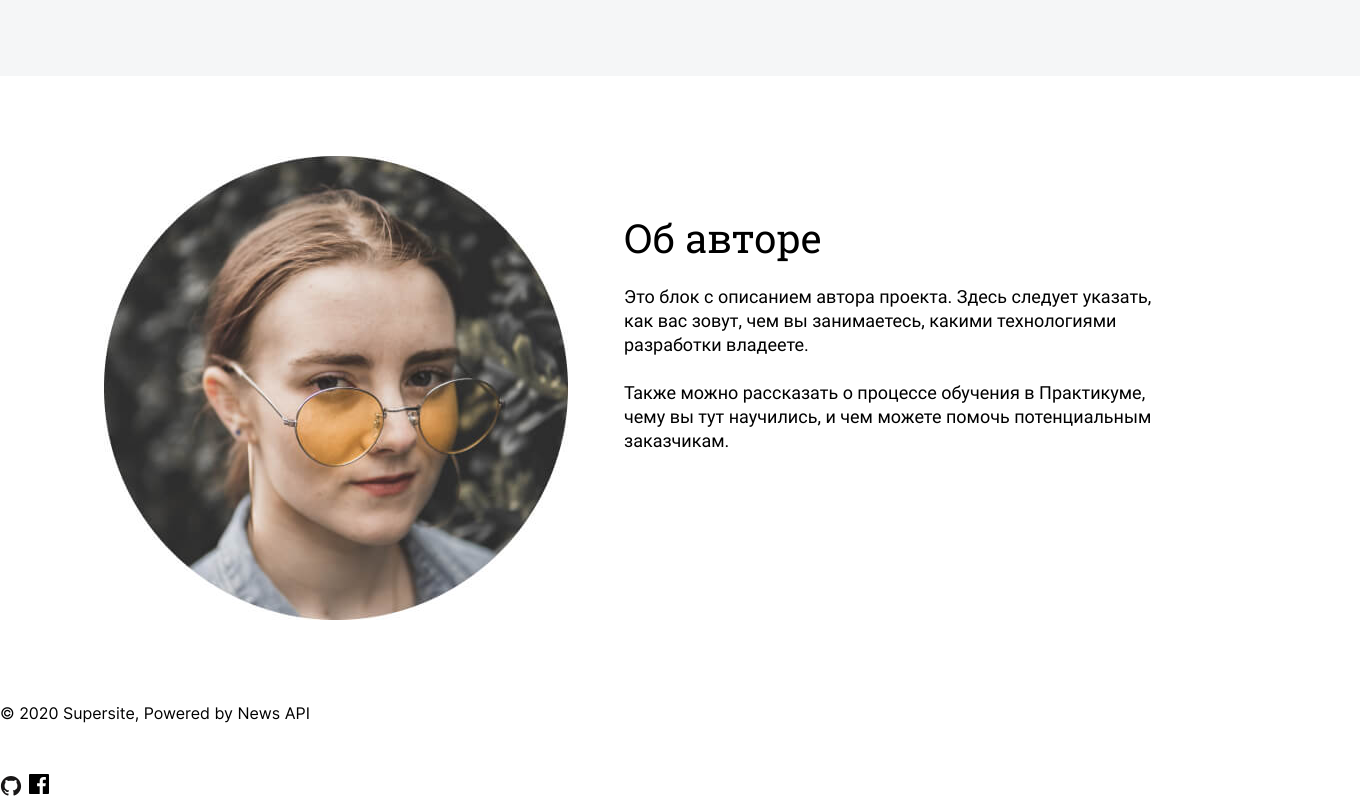
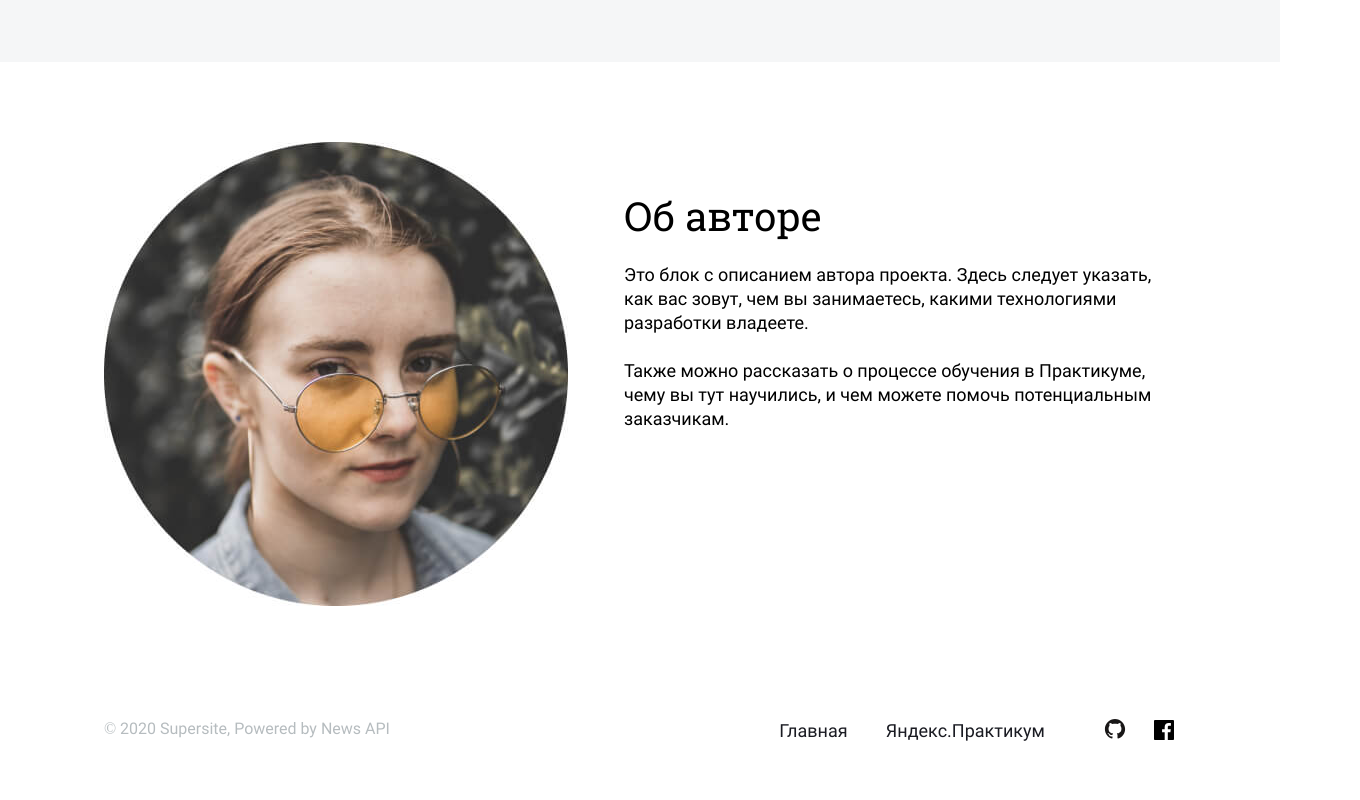
Before and after one commit to vitekv384/news-explorer-frontend, a website built with webpack: page src/pages/index.html in a window 1280 px wide. Shown: the part 1477-2277 px from the top of the page, 1360 px wide, since content can reach past the window. After the commit the page ends 2250 px from the top, so only its background shows below. Built offline with nearby package versions, Linux system fonts and the light colour scheme.

Commit message:
add footer for 1440px

```diff
--- a/src/blocks/article/__image/article__image.css
+++ b/src/blocks/article/__image/article__image.css
@@ -1,3 +1,5 @@
 .article__image{
   border-radius: 16px 16px 0 0;
+  object-fit: cover;
+  width: 100%;
 }
--- a/src/blocks/articles/__container/articles__container.css
+++ b/src/blocks/articles/__container/articles__container.css
@@ -1,6 +1,6 @@
 .articles__container{
   margin-top: 64px;
   display: grid;
-  grid-template-columns: repeat(3, minmax(400px, 1fr));
+  grid-template-columns: repeat(3, minmax(auto, 1fr));
   gap: 16px;
 }
--- a/src/blocks/author/__content/author__content.css
+++ b/src/blocks/author/__content/author__content.css
@@ -1,3 +1,3 @@
 .author__content{
-  padding: 59px 0 0 56px;
+  padding: 51px 0 0 56px;
 }
--- a/src/blocks/footer/__copyright/footer__copyright.css
+++ b/src/blocks/footer/__copyright/footer__copyright.css
@@ -0,0 +1,8 @@
+.footer__copyright{
+  font-family: Roboto;
+  font-style: normal;
+  font-weight: normal;
+  font-size: 16px;
+  line-height: 22px;
+  color: #B6BCBF;
+}
--- a/src/blocks/footer/__nav/footer__nav.css
+++ b/src/blocks/footer/__nav/footer__nav.css
@@ -0,0 +1,3 @@
+.footer__nav{
+  display: flex;
+}
--- a/src/blocks/footer/__social/footer__social.css
+++ b/src/blocks/footer/__social/footer__social.css
@@ -0,0 +1,6 @@
+.footer__social{
+  display: flex;
+  min-width: 72px;
+  justify-content: space-between;
+  margin-left: 40px;
+}
--- a/src/blocks/footer/footer.css
+++ b/src/blocks/footer/footer.css
@@ -0,0 +1,10 @@
+@import url(../footer/__copyright/footer__copyright.css);
+@import url(../footer/__nav/footer__nav.css);
+@import url(../footer/__social/footer__social.css);
+
+
+.footer{
+  display: flex;
+  justify-content: space-between;
+  padding: 28px 104px;
+}
--- /dev/null
+++ b/src/blocks/link/_theme/link_theme_dark.css
@@ -0,0 +1,3 @@
+.link_theme_dark{
+  color: #1A1B22;
+}
--- /dev/null
+++ b/src/blocks/link/_theme/link_theme_light.css
@@ -0,0 +1,3 @@
+.link_theme_light{
+  color: #fff;
+}
--- a/src/blocks/link/link.css
+++ b/src/blocks/link/link.css
@@ -1,4 +1,7 @@
+@import url(../link/_theme/link_theme_light.css);
+@import url(../link/_theme/link_theme_dark.css);
+
+
 .link{
   text-decoration: none;
-  color: #fff;
 }
--- /dev/null
+++ b/src/blocks/nav/__item/_type/nav__item_type_footer.css
@@ -0,0 +1,3 @@
+.nav__item_type_footer{
+  margin: auto 0;
+}
--- /dev/null
+++ b/src/blocks/nav/__item/_type/nav__item_type_header.css
@@ -0,0 +1,3 @@
+.nav__item_type_header{
+  margin: auto 32px auto 0
+}
--- a/src/blocks/nav/__item/nav__item.css
+++ b/src/blocks/nav/__item/nav__item.css
@@ -1,6 +1,6 @@
-.nav__item{
-  margin: auto 32px auto 0
-}
+@import url(../__item/_type/nav__item_type_footer.css);
+@import url(../__item/_type/nav__item_type_header.css);
+
 .nav__item:last-child{
   margin-right: 0px;
 }
--- /dev/null
+++ b/src/blocks/nav/__link/_type/nav__link_type_footer.css
@@ -0,0 +1,3 @@
+.nav__link_type_footer{
+  font-weight: normal;
+}
--- /dev/null
+++ b/src/blocks/nav/__link/_type/nav__link_type_header.css
@@ -0,0 +1,3 @@
+.nav__link_type_header{
+  font-weight: 500;
+}
--- a/src/blocks/nav/__link/nav__link.css
+++ b/src/blocks/nav/__link/nav__link.css
@@ -1,9 +1,11 @@
 @import url(../__link/_active/nav__link_active.css);
+@import url(../__link/_type/nav__link_type_footer.css);
+@import url(../__link/_type/nav__link_type_header.css);
+
 
 .nav__link{
   padding-bottom: 26px;
   font-family: Roboto;
-  font-weight: 500;
   text-align: center;
   font-size: 18px;
   line-height: 24px;
--- /dev/null
+++ b/src/blocks/nav/__list/_type/nav__list_type_footer.css
@@ -0,0 +1,4 @@
+.nav__list_type_footer{
+  min-width: 304px;
+  justify-content: space-around;
+}
--- a/src/blocks/nav/__list/nav__list.css
+++ b/src/blocks/nav/__list/nav__list.css
@@ -1,3 +1,5 @@
+@import url(../__list/_type/nav__list_type_footer.css);
+
 .nav__list{
   display: flex;
   list-style-type: none;
--- a/src/css/index.css
+++ b/src/css/index.css
@@ -11,3 +11,4 @@
 @import url(../blocks/articles/articles.css);
 @import url(../blocks/article/article.css);
 @import url(../blocks/author/author.css);
+@import url(../blocks/footer/footer.css);
--- a/src/pages/index.html
+++ b/src/pages/index.html
@@ -13,11 +13,11 @@
         <a href="index.html" class="header__logo link link_theme_light">NewsExplorer</a>
         <nav class="header__nav nav">
           <ul class="nav__list">
-            <li class="nav__item">
-              <a href="index.html" class="nav__link nav__link_active link link_theme_light">Главная</a>
+            <li class="nav__item nav__item_type_header">
+              <a href="index.html" class="nav__link nav__link_type_header nav__link_active link link_theme_light">Главная</a>
             </li>
-            <li class="nav__item">
-              <a href="articles.html" class="nav__link link link_theme_light">Сохраненные статьи</a>
+            <li class="nav__item nav__item_type_header">
+              <a href="articles.html" class="nav__link nav__link_type_header link link_theme_light">Сохраненные статьи</a>
             </li>
             <li class="nav__item">
               <button class="nav__button button button_theme_transparent">Авторизоваться</button>
@@ -38,7 +38,7 @@
           <h2 class="articles__title">Результаты поиска</h2>
           <div class="articles__container">
             <article class="articles__item article">
-              <div class="article__icon article__icon_type_unmarked"></div>
+              <div class="article__icon article__icon_type_marked"></div>
               <div class="article__unauth_massage">Войдите, чтобы сохранять статьи</div>
               <picture>
                 <img
@@ -106,23 +106,28 @@
         </section>
       </main>
       <footer class="footer">
-        <div class="footer__cpyright">&copy; 2020 Supersite, Powered by News API</div>
-        <nav class="footer__nav nav ">
-            <ul class="nav__list">
-                <li class="nav__item">
-                  <a class="nav__link link" href="./index.html">Главная</a>
+        <div class="footer__copyright">&copy; 2020 Supersite, Powered by News API</div>
+        <nav class="footer__nav nav">
+            <ul class="nav__list nav__list_type_footer">
+                <li class=" nav__item_type_footer nav__item">
+                  <a class="nav__link nav__link_type_footer link link_theme_dark" href="./index.html">Главная</a>
                 </li>
-                <a class="nav__link link" href="https://praktikum.yandex.ru/" target="_blank">Яндекс.Практикум</a>
+                <li class=" nav__item_type_footer nav__item">
+                  <a class="nav__link nav__link_type_footer link link_theme_dark" href="https://praktikum.yandex.ru/" target="_blank">Яндекс.Практикум</a>
+                </li>
             </ul>
             <div class="footer__social">
-                <img class="footer__social-icon" src="<%=require('../images/github.svg')%>" alt=" github icon ">
+              <a href="https://github.com" class="link">
+                <img class="footer__social-icon" src="<%=require('../images/github.svg')%>" alt=" github icon">
+              </a>
+              <a href="https://facebook.com" class="link">
                 <img class="footer__social-icon" src="<%=require('../images/fb.svg')%>" alt="facebook icon ">
+              </a>
             </div>
         </nav>
       </footer>
 
     </div>
     <script src="<%= htmlWebpackPlugin.files.js %>"></script>
-
 </body>
 </html>
```
